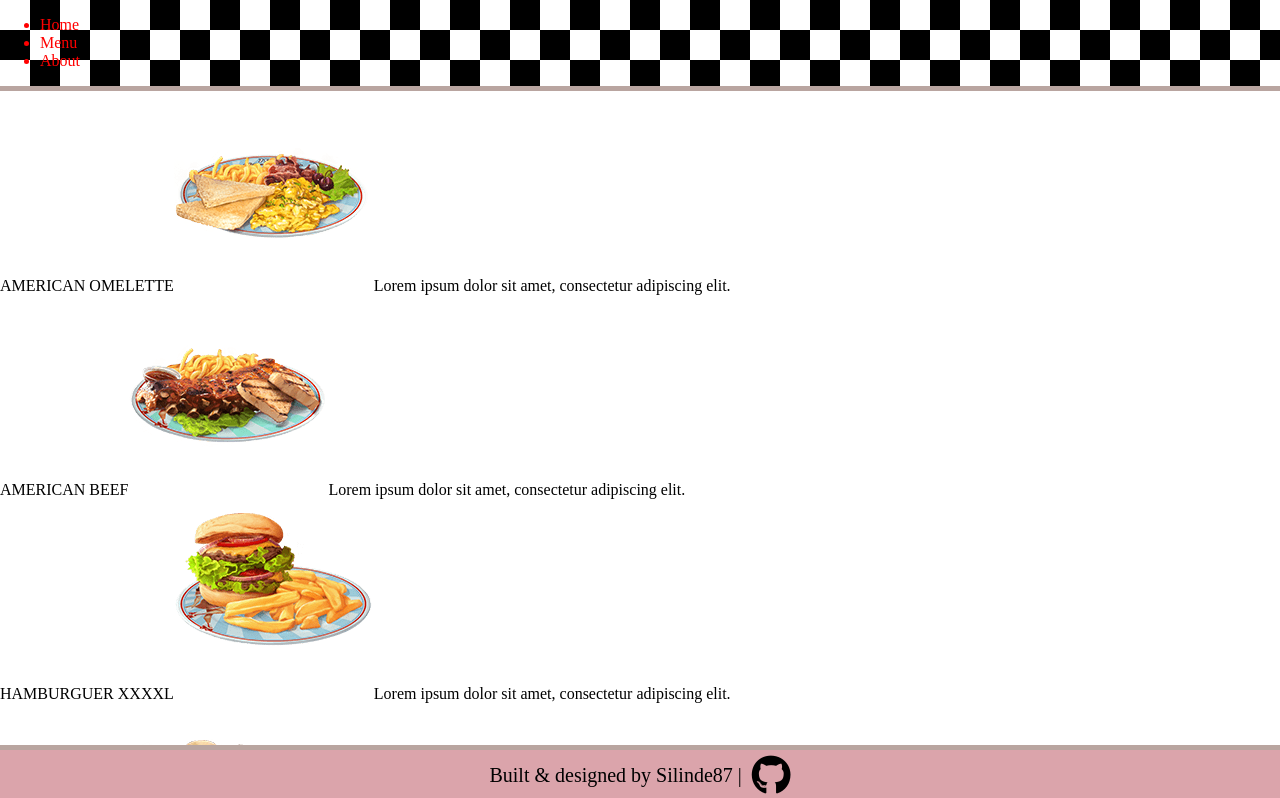
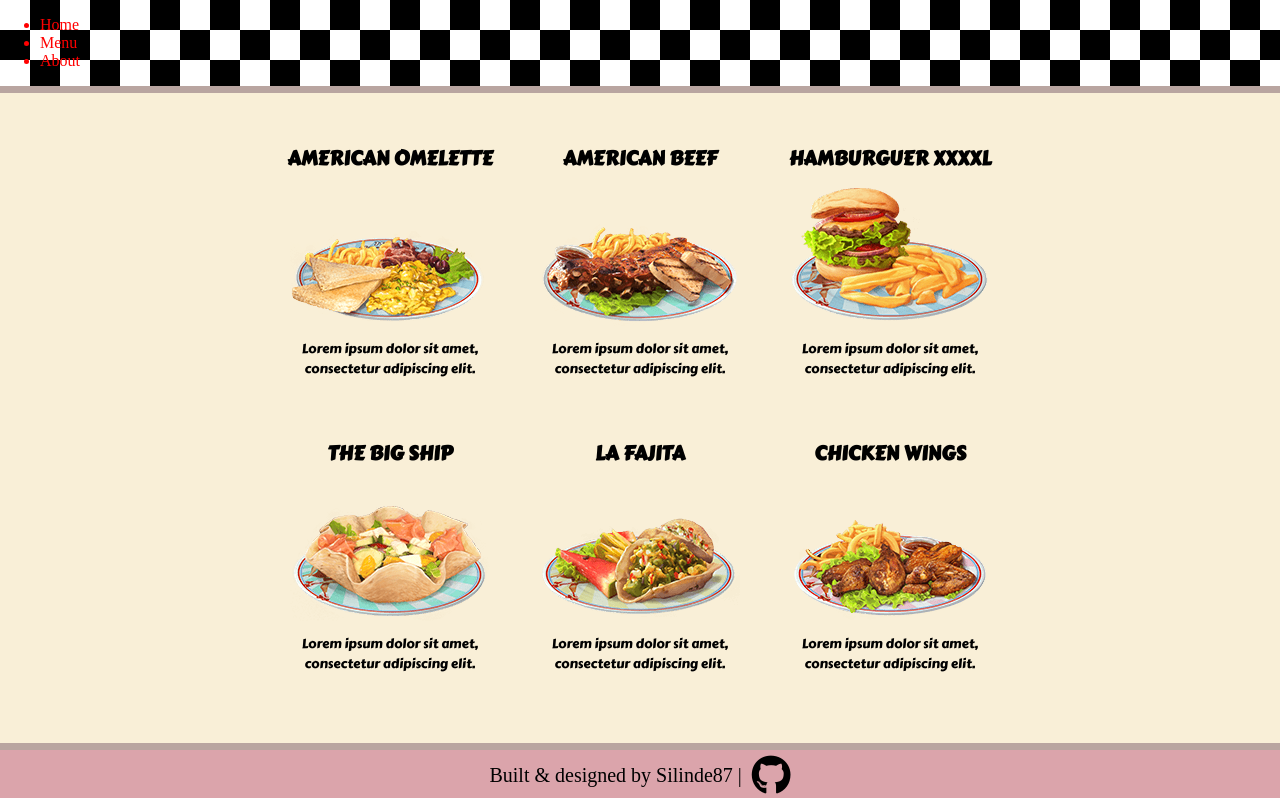
Before and after one commit to Silinde87/top-restaurant, a website built with webpack: page dist/index.html in a window 1280 px wide. Shown: the top 798 px of the page. Built offline with Linux system fonts and the light colour scheme.

Commit message:
style: Add initial menu page style

```diff
--- a/src/modules/menu.js
+++ b/src/modules/menu.js
@@ -1,4 +1,5 @@
 //RENDER MAIN MENU PAGE
+import css from "../styles/menu.css";
 import { $content } from "../index";
 import { createHtmlElement } from "../functions/tools";
 
--- a/src/styles/footer.css
+++ b/src/styles/footer.css
@@ -1,18 +1,17 @@
 /* FOOTER STYLES */
 .footer{
-    position: absolute;
+    position: sticky;
     bottom: 0;
     left: 0;
     width: 100%;
     padding: 5px 0px;
     font-size: 20px;
     text-decoration: none;
-    flex: 0 1 50px;
     display: flex;
     justify-content: center;
     align-items: center;
     background-color: var(--red-color);
-    border-top: 5px solid var(--brown-color);
+    border-top: 7px solid var(--brown-color);
 }
 .fab{
     margin-left: 10px;
--- a/src/styles/header.css
+++ b/src/styles/header.css
@@ -1,8 +1,7 @@
 /* HEADER STYLES */
 #nav-menu{
-    height: 120px;
-    flex: 0 1 auto;
-    border-bottom: 5px solid var(--brown-color);
+    height: 106px;
+    border-bottom: 7px solid var(--brown-color);
 }
 #nav-menu > ul {
     color: red;
--- a/src/styles/home.css
+++ b/src/styles/home.css
@@ -1,6 +1,5 @@
 /* HOME STYLES */
 .home{
-    /*background-color: rgb(249, 239, 215);*/
     background-color: var(--yellow-color);
-    flex: 1 1 auto;
+    height: 100%;
 }
--- /dev/null
+++ b/src/styles/menu.css
@@ -0,0 +1,38 @@
+/* MENU STYLES */
+@import url('https://fonts.googleapis.com/css2?family=Carter+One&display=swap');
+
+/*Common Alignements*/
+.menu,
+#menu-container,
+.menu-item{
+    display: flex;
+    justify-content: center;
+    align-items: center;
+}
+
+.menu{
+    height: 100%;
+    background-color: var(--yellow-color);
+}
+#menu-container{
+    width: 900px;
+    display: flex;
+    flex-wrap: wrap;
+}
+.menu-item{
+    width: 250px;
+    height: 275px;
+    margin-bottom: 20px;
+    display: flex;
+    flex-direction: column;
+    font-family: 'Carter One', cursive;
+    text-align: center;
+}
+.name-menu-item{
+    font-weight: 900;
+    font-size: 20px;
+}
+.description-menu-item{
+    font-size: 13px;
+    margin-top: -35px;
+}
```
Also changed, not shown: dist/main.js.
